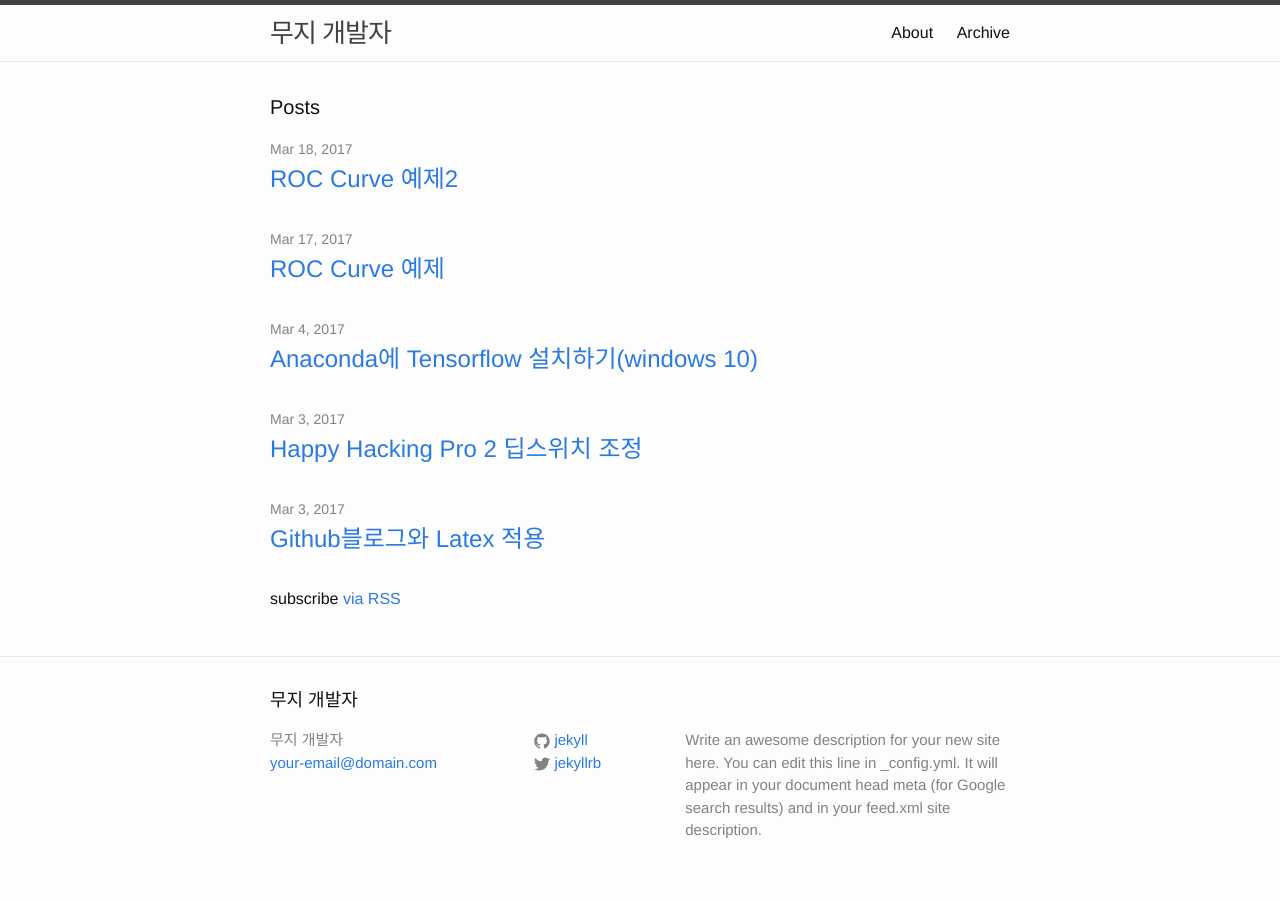
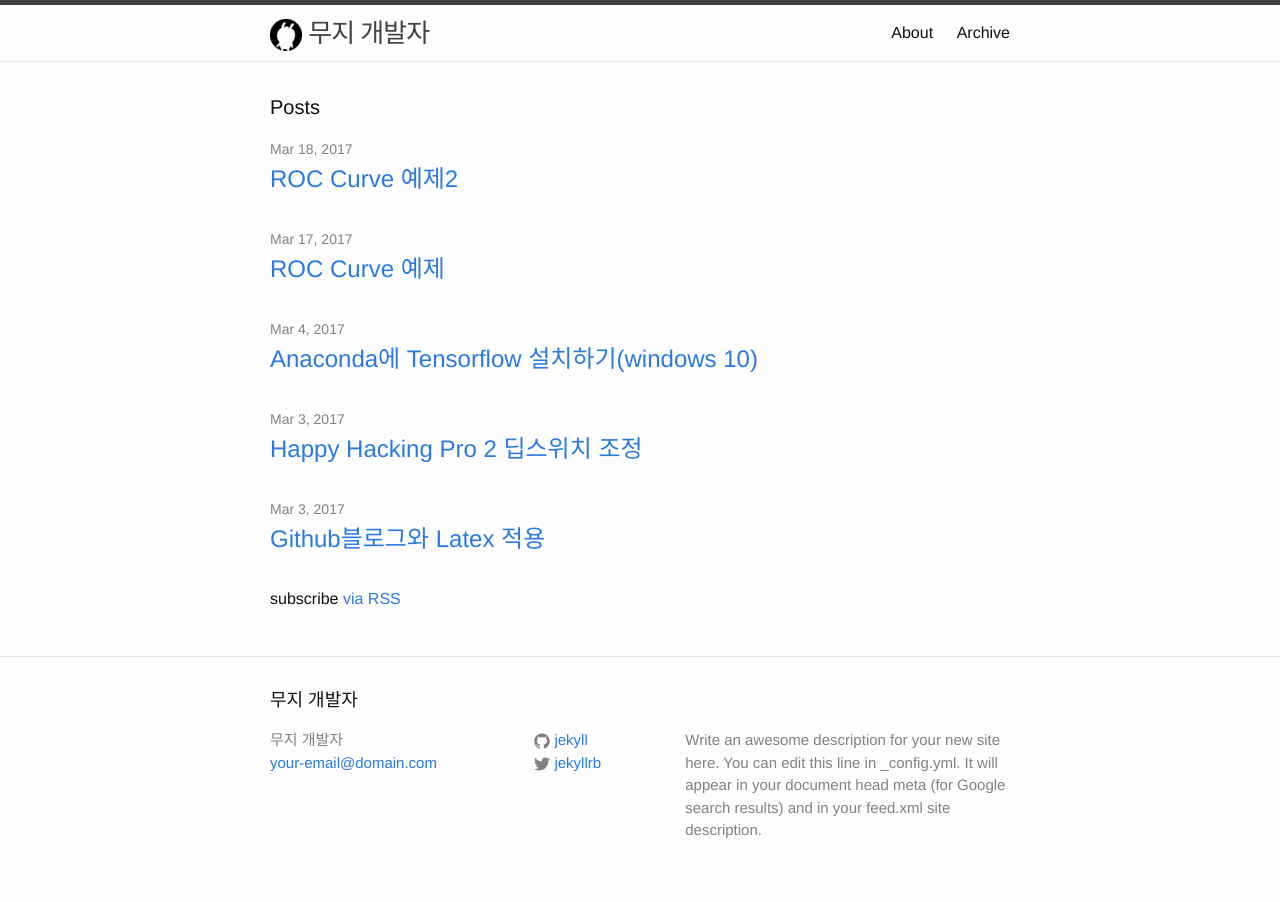
Before and after one commit to jazz4rabbit/jazz4rabbit.github.io, a Jekyll site: the page built from index.md, in a window 1280 px wide. Built offline with Jekyll 4.4.1, drawn with Linux system fonts in a browser that asks for light colours.

Commit message:
favicon, main header favicon add

```diff
--- a/_includes/header.html
+++ b/_includes/header.html
@@ -2,7 +2,7 @@
 
   <div class="wrapper">
 
-    <a class="site-title" href="{{ "/" | relative_url}}">{{ site.title | escape }}</a>
+    <a class="site-title" href="{{ "/" | relative_url}}"><img src = "/Resources/IMG/Title/favicon-32x32.png", alt="favicon", style="width:32px; height:32px;"></a> <div class="site-title">&nbsp;{{ site.title | escape }}</div>
 
     <nav class="site-nav">
       <span class="menu-icon">
```
Also changed, not shown: Resources/IMG/Title/favicon-32x32.png (added), _includes/head.html (line endings or trailing spaces), favicon.ico (added), 1 other file.
